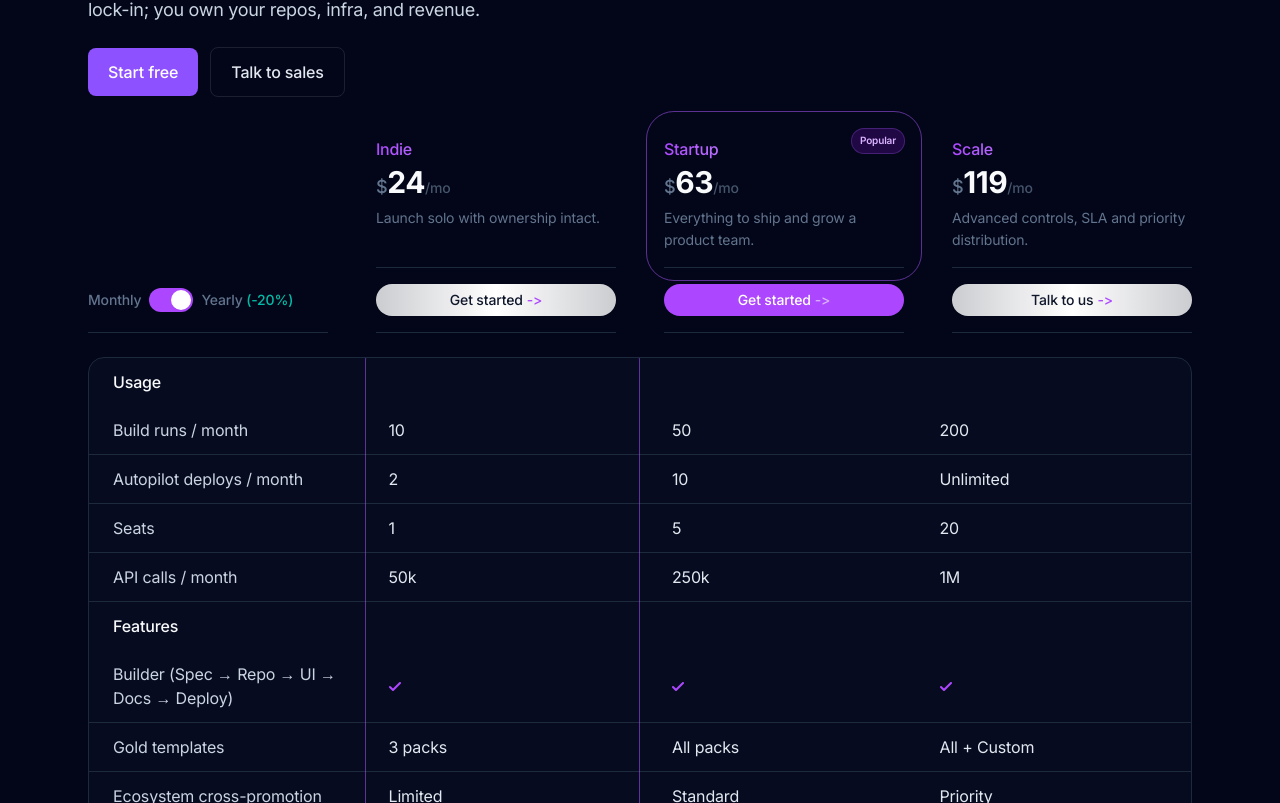
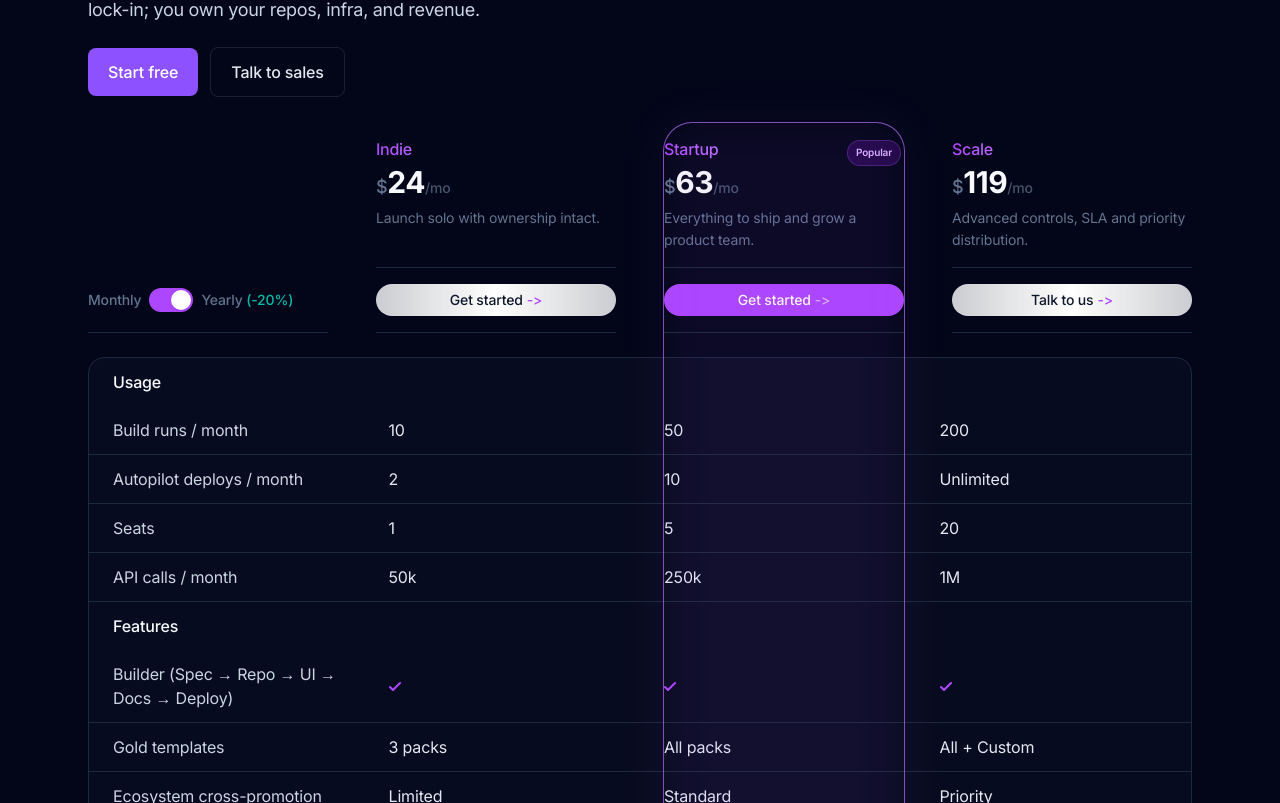
Before and after one commit to buildaistartups/buildaistartups.com, a Next.js app: page /pricing in a window 1280 px wide. Shown: the part 237-1040 px from the top of the page. Built offline with nearby package versions, Linux system fonts and the light colour scheme; no server answers.

Commit message:
Update pricing.tsx

```diff
--- a/components/pricing.tsx
+++ b/components/pricing.tsx
@@ -1,6 +1,6 @@
 'use client'
 
-import { useState } from 'react'
+import { useEffect, useRef, useState } from 'react'
 
 // ---- Pricing model (edit here, not in markup) ----
 type Plan = {
@@ -77,6 +77,7 @@ const sections: Section[] = [
       {
         label: 'Ecosystem cross-promotion',
         values: { indie: 'Limited', startup: 'Standard', scale: 'Priority' },
+        // shorter note to keep the column tidy
         note: 'Cross-promo across startups.',
       },
       {
@@ -130,11 +131,63 @@ function priceFor(plan: Plan, annual: boolean) {
 export default function Pricing() {
   const [annual, setAnnual] = useState<boolean>(true)
 
+  // --- single-column highlight ring (one rectangle) ---
+  const containerRef = useRef<HTMLDivElement | null>(null)
+  const highlightHeaderRef = useRef<HTMLDivElement | null>(null) // Startup card header block
+  const matrixRef = useRef<HTMLDivElement | null>(null) // Feature matrix (stops above footer note)
+  const [box, setBox] = useState<React.CSSProperties | null>(null)
+
+  useEffect(() => {
+    function measure() {
+      const container = containerRef.current
+      const header = highlightHeaderRef.current
+      const matrix = matrixRef.current
+      if (!container || !header || !matrix) return
+
+      const c = container.getBoundingClientRect()
+      const h = header.getBoundingClientRect()
+      const m = matrix.getBoundingClientRect()
+
+      // Position the rectangle a bit ABOVE the plan title,
+      // and end it ABOVE the footer note.
+      const TOP_PADDING = 14   // px above "Startup"
+      const BOTTOM_PADDING = 14 // px above footer note
+      const left = h.left - c.left
+      const width = h.width
+      const top = Math.min(h.top, m.top) - c.top - TOP_PADDING
+      const height = m.bottom - c.top - BOTTOM_PADDING - top
+
+      setBox({ left, width, top, height, position: 'absolute' })
+    }
+
+    // measure now & on resize / reflow
+    const ro = new ResizeObserver(measure)
+    if (containerRef.current) ro.observe(containerRef.current)
+    if (highlightHeaderRef.current) ro.observe(highlightHeaderRef.current)
+    if (matrixRef.current) ro.observe(matrixRef.current)
+    measure()
+
+    window.addEventListener('resize', measure)
+    return () => {
+      window.removeEventListener('resize', measure)
+      ro.disconnect()
+    }
+  }, [annual]) // annual toggle shifts button sizes → re-measure
+
   return (
-    <div className="relative">
+    <div className="relative" ref={containerRef}>
+      {/* ONE purple selection rectangle */}
+      {box && (
+        <div
+          aria-hidden
+          className="pointer-events-none z-20 rounded-[28px] ring-1 ring-purple-400/60 shadow-[0_0_0_1px_rgba(168,85,247,0.15)] before:absolute before:inset-0 before:rounded-[28px] before:bg-purple-500/10 before:opacity-70 before:blur-xl"
+          style={box}
+        />
+      )}
+
       {/* Blurred shape */}
       <div
-        className="max-md:hidden absolute bottom-0 -mb-20 left-2/3 -translate-x-1/2 blur-2xl opacity-70 pointer-events-none"
+        className="max-md:hidden absolute bottom-0 -mb-20 left-2/3 -translate-x-1/2 blur-2xl opacity-70 pointer-events-none -z-10"
         aria-hidden="true"
       >
         <svg xmlns="http://www.w3.org/2000/svg" width="434" height="427">
@@ -144,12 +197,12 @@ export default function Pricing() {
               <stop offset="100%" stopColor="#6366F1" stopOpacity="0" />
             </linearGradient>
           </defs>
-          <path fill="url(#bs5-a)" fillRule="evenodd" d="m661 736 461 369-284 58z" transform="matrix(1 0 0 -1 -661 1163)" />
+        <path fill="url(#bs5-a)" fillRule="evenodd" d="m661 736 461 369-284 58z" transform="matrix(1 0 0 -1 -661 1163)" />
         </svg>
       </div>
 
       {/* Header row with toggle + plan cards */}
-      <div className="grid md:grid-cols-4 xl:-mx-6 text-sm">
+      <div className="grid md:grid-cols-4 xl:-mx-6 text-sm relative">
         {/* Toggle */}
         <div className="px-6 flex flex-col justify-end">
           <div className="pb-5 md:border-b border-slate-800">
@@ -157,7 +210,13 @@ export default function Pricing() {
               <div className="inline-flex items-center whitespace-nowrap">
                 <div className="text-sm text-slate-500 font-medium mr-2 md:max-lg:hidden">Monthly</div>
                 <div className="relative">
-                  <input id="toggle" type="checkbox" className="peer sr-only" checked={annual} onChange={() => setAnnual((s) => !s)} />
+                  <input
+                    id="toggle"
+                    type="checkbox"
+                    className="peer sr-only"
+                    checked={annual}
+                    onChange={() => setAnnual((s) => !s)}
+                  />
                   <label
                     htmlFor="toggle"
                     className="relative flex h-6 w-11 cursor-pointer items-center rounded-full bg-slate-400 px-0.5 outline-slate-400 transition-colors before:h-5 before:w-5 before:rounded-full before:bg-white before:shadow-xs before:transition-transform before:duration-150 peer-checked:bg-purple-500 peer-checked:before:translate-x-full peer-focus-visible:outline peer-focus-visible:outline-offset-2 peer-focus-visible:outline-gray-400 peer-focus-visible:peer-checked:outline-purple-500"
@@ -176,9 +235,14 @@ export default function Pricing() {
         {/* Plans */}
         {plans.map((plan) => (
           <div key={plan.id} className="px-6 flex flex-col justify-end">
-            <div className="plan-card grow pb-4 mb-4 border-b border-slate-800 relative" data-highlight={plan.highlight ? 'true' : 'false'}>
+            <div
+              className="grow pb-4 mb-4 border-b border-slate-800 relative"
+              ref={plan.highlight ? highlightHeaderRef : undefined}
+            >
               {plan.highlight && (
-                <span className="absolute -top-2 right-0 rounded-full bg-purple-600/20 px-2 py-1 text-[10px] font-semibold text-purple-300 ring-1 ring-purple-500/40">
+                <span
+                  className="absolute top-1 right-1 rounded-full bg-purple-600/20 px-2 py-1 text-[10px] font-semibold text-purple-300 ring-1 ring-purple-500/40"
+                >
                   Popular
                 </span>
               )}
@@ -200,9 +264,7 @@ export default function Pricing() {
                 <span className="inline-flex items-center">
                   {plan.ctaLabel ?? 'Get started'}
                   <span
-                    className={`${
-                      plan.highlight ? 'text-purple-300' : 'text-purple-500'
-                    } ml-1 transition-transform duration-150 ease-in-out group-hover:translate-x-0.5`}
+                    className={`${plan.highlight ? 'text-purple-300' : 'text-purple-500'} ml-1 transition-transform duration-150 ease-in-out group-hover:translate-x-0.5`}
                   >
                     -&gt;
                   </span>
@@ -213,11 +275,11 @@ export default function Pricing() {
         ))}
       </div>
 
-      {/* Feature matrix */}
-      <div className="relative mt-6 overflow-hidden rounded-2xl border border-slate-800 bg-slate-700/10">
-        {/* Column selection overlay (entire matrix) */}
-        <div id="selected-grid-col" aria-hidden="true" />
-
+      {/* Feature matrix (anchor for bottom of highlight) */}
+      <div
+        ref={matrixRef}
+        className="mt-6 overflow-hidden rounded-2xl border border-slate-800 bg-slate-700/10 relative"
+      >
         {sections.map((section, si) => (
           <div key={section.title} className={si > 0 ? 'border-t border-slate-800' : ''}>
             <div className="px-6 py-3 text-slate-50 font-medium">{section.title}</div>
@@ -226,16 +288,13 @@ export default function Pricing() {
                 <div key={row.label} className="grid grid-cols-4">
                   <div className="px-6 py-3 text-slate-300">{row.label}</div>
                   {plans.map((p) => (
-                    <div
-                      key={p.id}
-                      className={`py-3 text-slate-200 flex items-center ${
-                        p.highlight ? 'matrix-cell--selected px-8' : 'px-6'
-                      }`}
-                    >
+                    <div key={p.id} className="px-6 py-3 text-slate-200 flex items-center">
                       {displayValue(row.values[p.id])}
                     </div>
                   ))}
-                  {row.note && <div className="col-span-4 px-6 -mt-2 pb-3 text-[11px] text-slate-500">{row.note}</div>}
+                  {row.note && (
+                    <div className="col-span-4 px-6 -mt-2 pb-3 text-[11px] text-slate-500">{row.note}</div>
+                  )}
                 </div>
               ))}
             </div>
@@ -243,72 +302,11 @@ export default function Pricing() {
         ))}
       </div>
 
-      {/* Footer notes */}
+      {/* Footer notes (intentionally OUTSIDE highlight box) */}
       <p className="mt-3 text-xs text-slate-500">
         All plans include user-owned repos/infra and license guardrails. Yearly billing applies 20% discount. Marketplace takes a
         per-plan fee as shown.
       </p>
-
-      {/* Highlight styling + spacing adjustments */}
-      <style jsx global>{`
-        /* Tweak these to fine-tune the highlight box position */
-        :root {
-          --sel-top: -26px;     /* place top line a bit above the "Startup" label */
-          --sel-bottom: -56px;  /* push bottom line lower so it clears “Email (48h)” */
-          --sel-lr: -18px;      /* extra side room so borders don’t hug the text */
-        }
-
-        /* Header highlight (only around the highlighted plan card) */
-        .plan-card[data-highlight='true'] {
-          position: relative;
-        }
-        .plan-card[data-highlight='true']::after {
-          content: '';
-          position: absolute;
-          inset: var(--sel-top) var(--sel-lr) -14px var(--sel-lr); /* extend a bit below the header card */
-          border: 1px solid rgba(168, 85, 247, 0.55);
-          border-radius: 28px;
-          pointer-events: none;
-        }
-
-        /* Entire matrix column highlight (md+) */
-        #selected-grid-col {
-          display: none;
-        }
-        @media (min-width: 768px) {
-          #selected-grid-col {
-            display: block;
-            position: absolute;
-            inset: 0; /* anchor to matrix wrapper */
-            pointer-events: none;
-            z-index: 10;
-          }
-          #selected-grid-col::after {
-            content: '';
-            position: absolute;
-            /* The matrix uses grid-cols-4: [labels | indie | startup | scale]
-               So the selected (startup) column starts at 25% and ends at 75%. */
-            left: 25%;
-            right: 50%;
-            top: var(--sel-top);
-            bottom: var(--sel-bottom);
-            border: 1px solid rgba(168, 85, 247, 0.55);
-            border-radius: 28px;
-          }
-        }
-
-        /* Give selected column cells breathing room + center on md+ */
-        .matrix-cell--selected {
-          padding-left: 2rem !important;  /* px-8 */
-          padding-right: 2rem !important; /* px-8 */
-          text-align: inherit;
-        }
-        @media (min-width: 768px) {
-          .matrix-cell--selected {
-            text-align: center;
-          }
-        }
-      `}</style>
     </div>
   )
 }
```
